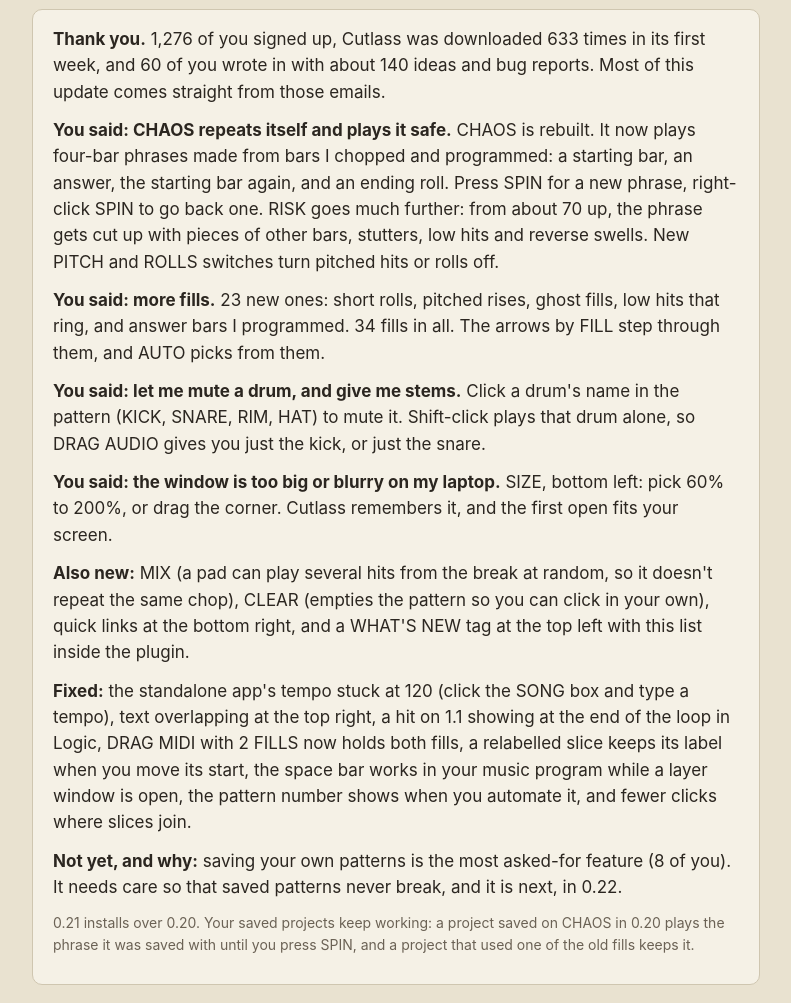
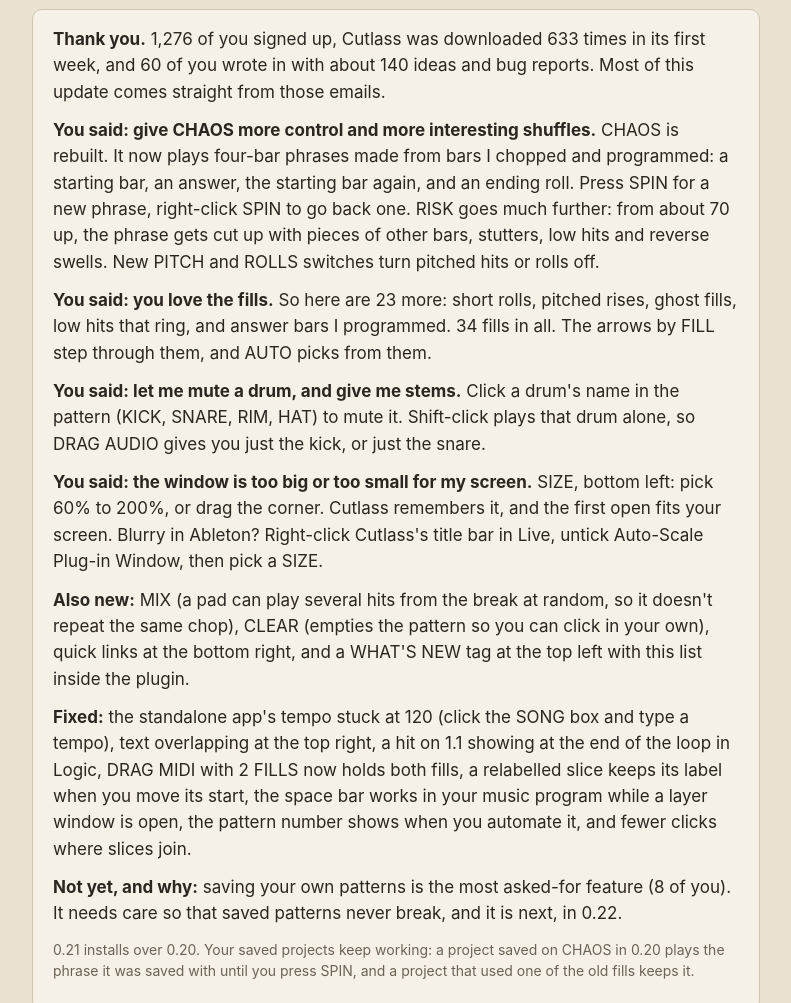
Before and after one commit to thoreaubakker/cutlass-beta, a plain HTML site: page index.html in a window 1280 px wide. Shown: the part 520-1523 px from the top of the page, without its empty margins (244-1035 px from the left). Drawn offline with Linux system fonts and the light colour scheme.

Commit message:
Beta page: 'You said' lines match what testers wrote; Ableton blur tip
Co-Authored-By: Claude Opus 5.5 <noreply@anthropic.com>
Claude-Session: https://claude.ai/code/session_018AbRgw3deifywSf9ijXkU6

```diff
--- a/index.html
+++ b/index.html
@@ -77,10 +77,10 @@
   <h2>What's new in 0.21</h2>
   <div class="card">
     <p><b>Thank you.</b> 1,276 of you signed up, Cutlass was downloaded 633 times in its first week, and 60 of you wrote in with about 140 ideas and bug reports. Most of this update comes straight from those emails.</p>
-    <p><b>You said: CHAOS repeats itself and plays it safe.</b> CHAOS is rebuilt. It now plays four-bar phrases made from bars I chopped and programmed: a starting bar, an answer, the starting bar again, and an ending roll. Press SPIN for a new phrase, right-click SPIN to go back one. RISK goes much further: from about 70 up, the phrase gets cut up with pieces of other bars, stutters, low hits and reverse swells. New PITCH and ROLLS switches turn pitched hits or rolls off.</p>
-    <p><b>You said: more fills.</b> 23 new ones: short rolls, pitched rises, ghost fills, low hits that ring, and answer bars I programmed. 34 fills in all. The arrows by FILL step through them, and AUTO picks from them.</p>
+    <p><b>You said: give CHAOS more control and more interesting shuffles.</b> CHAOS is rebuilt. It now plays four-bar phrases made from bars I chopped and programmed: a starting bar, an answer, the starting bar again, and an ending roll. Press SPIN for a new phrase, right-click SPIN to go back one. RISK goes much further: from about 70 up, the phrase gets cut up with pieces of other bars, stutters, low hits and reverse swells. New PITCH and ROLLS switches turn pitched hits or rolls off.</p>
+    <p><b>You said: you love the fills.</b> So here are 23 more: short rolls, pitched rises, ghost fills, low hits that ring, and answer bars I programmed. 34 fills in all. The arrows by FILL step through them, and AUTO picks from them.</p>
     <p><b>You said: let me mute a drum, and give me stems.</b> Click a drum's name in the pattern (KICK, SNARE, RIM, HAT) to mute it. Shift-click plays that drum alone, so DRAG AUDIO gives you just the kick, or just the snare.</p>
-    <p><b>You said: the window is too big or blurry on my laptop.</b> SIZE, bottom left: pick 60% to 200%, or drag the corner. Cutlass remembers it, and the first open fits your screen.</p>
+    <p><b>You said: the window is too big or too small for my screen.</b> SIZE, bottom left: pick 60% to 200%, or drag the corner. Cutlass remembers it, and the first open fits your screen. Blurry in Ableton? Right-click Cutlass's title bar in Live, untick Auto-Scale Plug-in Window, then pick a SIZE.</p>
     <p><b>Also new:</b> MIX (a pad can play several hits from the break at random, so it doesn't repeat the same chop), CLEAR (empties the pattern so you can click in your own), quick links at the bottom right, and a WHAT'S NEW tag at the top left with this list inside the plugin.</p>
     <p><b>Fixed:</b> the standalone app's tempo stuck at 120 (click the SONG box and type a tempo), text overlapping at the top right, a hit on 1.1 showing at the end of the loop in Logic, DRAG MIDI with 2 FILLS now holds both fills, a relabelled slice keeps its label when you move its start, the space bar works in your music program while a layer window is open, the pattern number shows when you automate it, and fewer clicks where slices join.</p>
     <p><b>Not yet, and why:</b> saving your own patterns is the most asked-for feature (8 of you). It needs care so that saved patterns never break, and it is next, in 0.22.</p>
@@ -121,7 +121,7 @@
     </ol>
     <h3>Why the warnings, honestly</h3>
     <p>Apps are "signed" to prove who made them. The <b>Mac version is already signed and approved by Apple.</b> Windows signing takes an ID check and time, so the beta isn't signed yet. <b>Signed Windows builds are coming with the full release.</b></p>
-    <p>If you run the Windows installer through a virus scanner, here's what to expect. I checked this exact file with <a href="https://www.virustotal.com/" target="_blank" rel="noopener">VirusTotal</a>, a free site that checks a file with about 70 antivirus programs: <b>Microsoft Defender (built into Windows), Bitdefender, Avast, AVG and the other big names find nothing.</b> Two scanners out of 71 flag it with a general guess, not a named virus ("looks obfuscated"), because the installer is compressed and brand new. That's a common false alarm for new, unsigned installers, and it goes away with signing and time. <a href="https://www.virustotal.com/gui/file/0015c294d90ebe8fb195b984dd5cf1cf69f8c5fbba6004db41146bd7be07d320" target="_blank" rel="noopener">See the full report</a>.</p>
+    <p>If you run the Windows installer through a virus scanner, here's what to expect. I checked this exact file with <a href="https://www.virustotal.com/" target="_blank" rel="noopener">VirusTotal</a>, a free site that checks a file with about 70 antivirus programs: <b>Microsoft Defender (built into Windows), Bitdefender, Avast, AVG and the other big names find nothing.</b> Two scanners out of 71 flag it with a general guess, not a named virus, because the installer is compressed and brand new. That's a common false alarm for new, unsigned installers, and it goes away with signing and time. <a href="https://www.virustotal.com/gui/file/0015c294d90ebe8fb195b984dd5cf1cf69f8c5fbba6004db41146bd7be07d320" target="_blank" rel="noopener">See the full report</a>.</p>
   </div>
 
   <h2>Install on Mac</h2>
```
